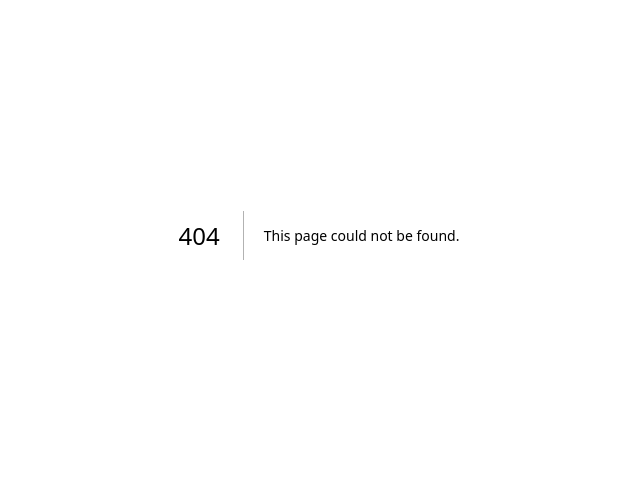
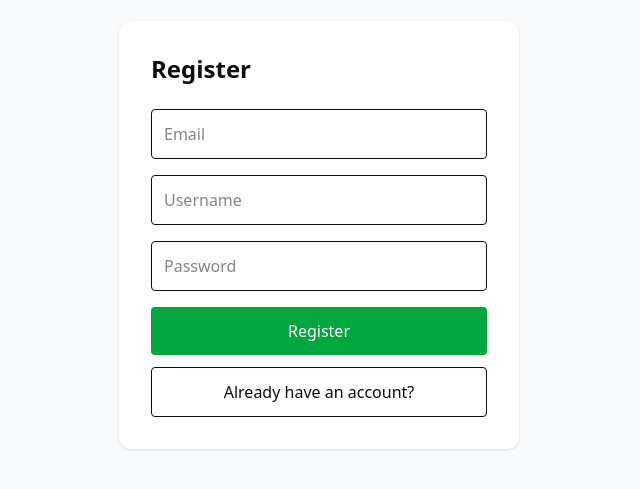
Before and after one commit to samradhi1684/renewable-energy-policy-qa, a Next.js app in the folder frontend/: page /register in a window 1280 px wide. Before the commit this address had no page. Shown: the part 165-654 px from the top of the page, without its empty margins (321-961 px from the left). Built offline with nearby package versions, Linux system fonts and the light colour scheme.

Commit message:
Add Register Page

```diff
--- /dev/null
+++ b/frontend/app/register/page.tsx
@@ -0,0 +1,121 @@
+"use client";
+
+import { useState } from "react";
+import { useRouter } from "next/navigation";
+import { useAuth } from "@/context/AuthContext";
+
+export default function RegisterPage() {
+  const router = useRouter();
+
+  const { login } = useAuth();
+
+  const [email, setEmail] =
+    useState("");
+
+  const [username, setUsername] =
+    useState("");
+
+  const [password, setPassword] =
+    useState("");
+
+  async function handleRegister() {
+    try {
+      const response =
+        await fetch(
+          "http://localhost:8000/auth/register",
+          {
+            method: "POST",
+            headers: {
+              "Content-Type":
+                "application/json",
+            },
+            body: JSON.stringify({
+              email,
+              username,
+              password,
+            }),
+          }
+        );
+
+      const data =
+        await response.json();
+
+      if (!response.ok) {
+        alert(
+          data.detail ??
+          "Registration failed"
+        );
+        return;
+      }
+
+      await login(
+        data.access_token
+      );
+
+      router.push("/");
+    } catch (error) {
+      console.error(error);
+      alert(
+        "Something went wrong"
+      );
+    }
+  }
+
+  return (
+    <div className="min-h-screen flex items-center justify-center bg-gray-50">
+      <div className="bg-white p-8 rounded-xl shadow w-[400px]">
+        <h1 className="text-2xl font-bold mb-6">
+          Register
+        </h1>
+
+        <input
+          placeholder="Email"
+          className="border p-3 w-full mb-4 rounded"
+          value={email}
+          onChange={(e) =>
+            setEmail(e.target.value)
+          }
+        />
+
+        <input
+          placeholder="Username"
+          className="border p-3 w-full mb-4 rounded"
+          value={username}
+          onChange={(e) =>
+            setUsername(
+              e.target.value
+            )
+          }
+        />
+
+        <input
+          type="password"
+          placeholder="Password"
+          className="border p-3 w-full mb-4 rounded"
+          value={password}
+          onChange={(e) =>
+            setPassword(
+              e.target.value
+            )
+          }
+        />
+
+        <button
+          onClick={handleRegister}
+          className="bg-green-600 text-white w-full p-3 rounded"
+        >
+          Register
+        </button>
+
+        <button
+          onClick={() =>
+            router.push("/login")
+          }
+          className="border mt-3 w-full p-3 rounded"
+        >
+          Already have an account?
+        </button>
+      </div>
+    </div>
+  );
+}
```
